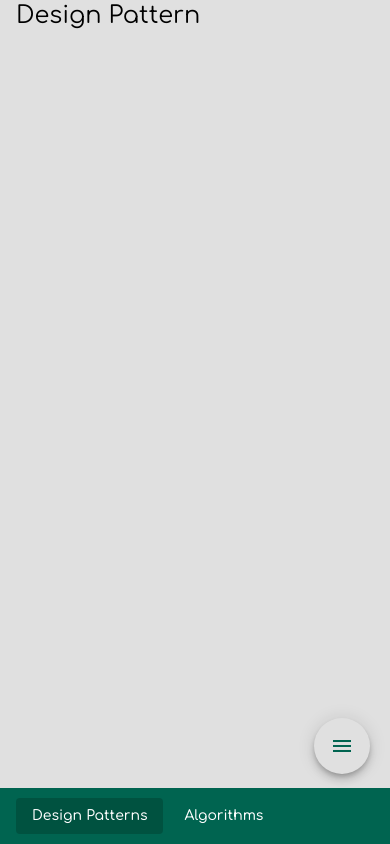
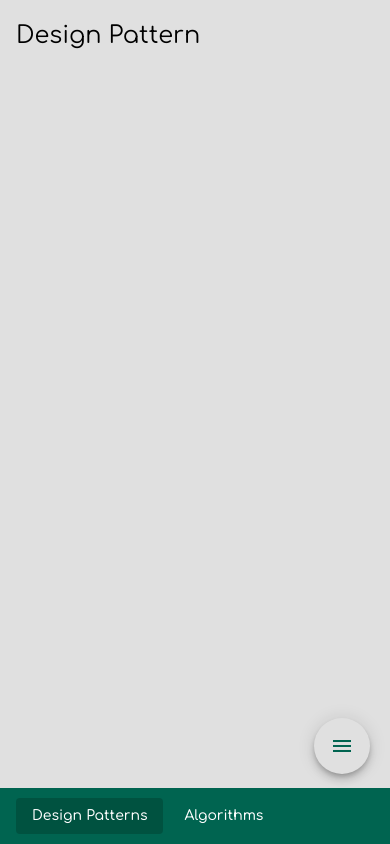
Before and after one commit to PalashDebnath/PalashDebnath, an Angular app: page /design-patterns in a window 390 px wide. Built offline with nearby package versions, Linux system fonts and the light colour scheme.

Commit message:
[Fix] 404 page not found issue on github page, while reload the browser.

```diff
--- a/src/design-patterns/design-pattern.component.html
+++ b/src/design-patterns/design-pattern.component.html
@@ -1,4 +1,5 @@
-<h1>
-  Design Pattern
-</h1>
-<router-outlet></router-outlet>
+<router-outlet>
+  <h1>
+    Design Pattern
+  </h1>
+</router-outlet>
--- a/src/index.html
+++ b/src/index.html
@@ -4,8 +4,8 @@
 <head>
   <meta charset="utf-8">
   <meta name="theme-color" content="#006450" />
-  <meta name="description" content="Written by Palash Debnath, Design Patterns, Algorithms, Github, Example, Code" />
-  <title>Documentation</title>
+  <meta name="description" content="design patterns, algorithms, github, javascript, c#" />
+  <title>Design Patterns | Algorithms | Documentation</title>
   <base href="/">
   <meta name="viewport" content="width=device-width, initial-scale=1">
   <link rel="icon" type="image/x-icon" href="assets/favicon.ico">
--- a/src/main/main.component.scss
+++ b/src/main/main.component.scss
@@ -1,3 +1,7 @@
+@use "sass:map";
+@use "src/scss/mixins" as *;
+@use "src/scss/variables" as *;
+
 .container {
   width: 100%;
   height: 100%;
@@ -11,4 +15,7 @@
 .content {
   height: 100%;
   padding: 0px 16px;
+  @include media-breakpoint-down(map.get(map.get($breakpoints, xs), end)) {
+    padding: 20px 16px 16px 16px;
+  }
 }
--- a/src/main/not-found/not-found.component.scss
+++ b/src/main/not-found/not-found.component.scss
@@ -1,7 +1,14 @@
+@use "sass:map";
+@use "src/scss/mixins" as *;
+@use "src/scss/variables" as *;
+
 .content {
   display: flex;
+  align-items: center;
   justify-content: center;
-  align-items: center;
+  @include media-breakpoint-down(map.get(map.get($breakpoints, xs), end)) {
+    margin-top: 60%;
+  }
   img {
     max-height: 600px;
     max-width: 100%;
```
